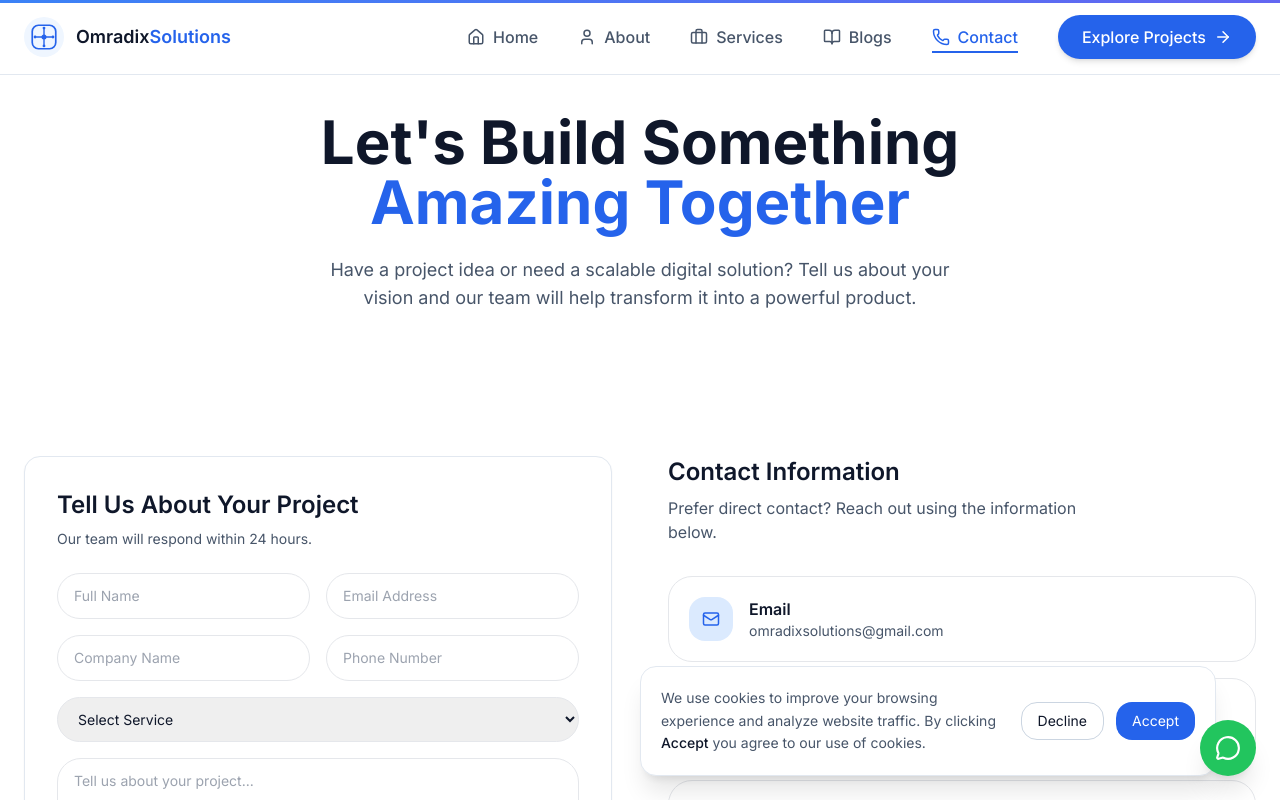
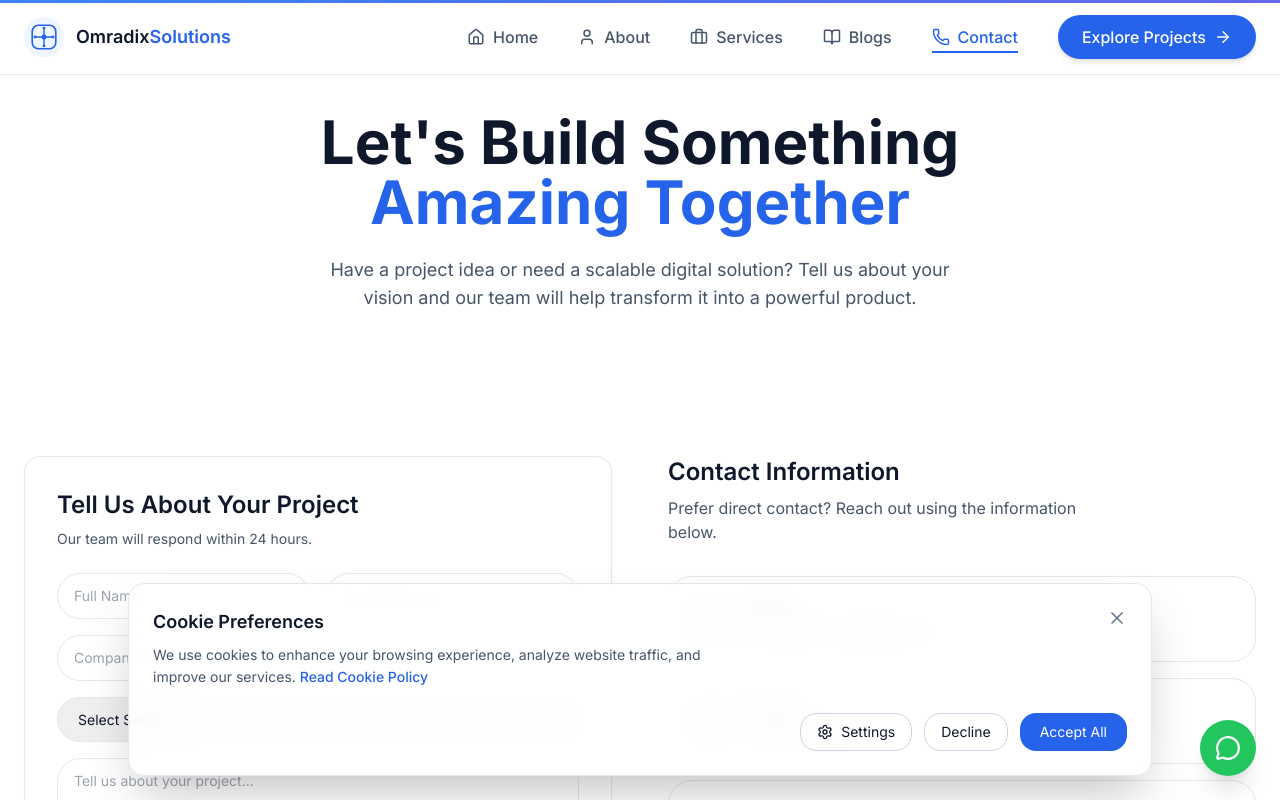
Before and after one commit to omshinde04/omradix-next, a Next.js app: page /contact in a window 1280 px wide. Shown: the top 800 px of the page. Built offline with nearby package versions, Linux system fonts and the light colour scheme.

Commit message:
Initial commit - CARPS India website

```diff
--- a/components/global/CookieBanner.jsx
+++ b/components/global/CookieBanner.jsx
@@ -2,10 +2,13 @@
 
 import { useEffect, useState } from "react";
 import { motion, AnimatePresence } from "framer-motion";
+import { Settings, X } from "lucide-react";
 
 export default function CookieBanner() {
 
     const [visible, setVisible] = useState(false);
+    const [showSettings, setShowSettings] = useState(false);
+    const [analyticsEnabled, setAnalyticsEnabled] = useState(true);
 
     useEffect(() => {
         const consent = localStorage.getItem("cookieConsent");
@@ -15,13 +18,21 @@ export default function CookieBanner() {
         }
     }, []);
 
-    const acceptCookies = () => {
+    const acceptAll = () => {
         localStorage.setItem("cookieConsent", "accepted");
+        localStorage.setItem("analyticsCookies", "true");
         setVisible(false);
     };
 
-    const declineCookies = () => {
+    const declineAll = () => {
         localStorage.setItem("cookieConsent", "declined");
+        localStorage.setItem("analyticsCookies", "false");
+        setVisible(false);
+    };
+
+    const savePreferences = () => {
+        localStorage.setItem("cookieConsent", "custom");
+        localStorage.setItem("analyticsCookies", analyticsEnabled);
         setVisible(false);
     };
 
@@ -32,37 +43,137 @@ export default function CookieBanner() {
             {visible && (
 
                 <motion.div
-                    initial={{ opacity: 0, y: 40 }}
+                    initial={{ opacity: 0, y: 80 }}
                     animate={{ opacity: 1, y: 0 }}
-                    exit={{ opacity: 0, y: 40 }}
+                    exit={{ opacity: 0, y: 80 }}
                     transition={{ duration: 0.35 }}
-                    className="fixed bottom-6 left-1/2 -translate-x-1/2 z-[1000] w-[92%] max-w-xl"
+                    className="fixed bottom-0 left-0 right-0 z-[9999] px-4 pb-4 sm:px-6 sm:pb-6"
                 >
 
-                    <div className="bg-white border border-slate-200 shadow-xl rounded-2xl p-5 flex flex-col sm:flex-row items-center gap-4">
+                    <div className="mx-auto max-w-5xl">
 
-                        <p className="text-sm text-slate-600 leading-relaxed text-center sm:text-left">
+                        <div className="backdrop-blur-lg bg-white/90 border border-slate-200 shadow-2xl rounded-2xl p-6">
 
-                            We use cookies to improve your browsing experience and analyze
-                            website traffic. By clicking <span className="font-medium text-slate-900">Accept</span> you agree to our use of cookies.
+                            {/* HEADER */}
+
+                            <div className="flex items-start justify-between">
+
+                                <div>
+
+                                    <h3 className="text-lg font-semibold text-slate-900">
+                                        Cookie Preferences
+                                    </h3>
+
+                                    <p className="mt-2 text-sm text-slate-600 leading-relaxed max-w-xl">
+
+                                        We use cookies to enhance your browsing experience, analyze
+                                        website traffic, and improve our services.
+
+                                        {" "}
+
+                                        <a
+                                            href="/cookie-policy"
+                                            className="text-blue-600 font-medium hover:underline"
+                                        >
+                                            Read Cookie Policy
+                                        </a>
 
                                     </p>
 
-                        <div className="flex gap-3 shrink-0">
+                                </div>
 
                                 <button
-                                onClick={declineCookies}
+                                    onClick={() => setVisible(false)}
+                                    className="text-slate-500 hover:text-slate-900"
+                                >
+                                    <X size={20} />
+                                </button>
+
+                            </div>
+
+
+                            {/* SETTINGS PANEL */}
+
+                            {showSettings && (
+
+                                <div className="mt-6 border-t pt-6 space-y-4">
+
+                                    <div className="flex items-center justify-between">
+
+                                        <div>
+
+                                            <h4 className="text-sm font-semibold text-slate-900">
+                                                Analytics Cookies
+                                            </h4>
+
+                                            <p className="text-xs text-slate-500">
+                                                Help us understand how visitors use our website.
+                                            </p>
+
+                                        </div>
+
+                                        <label className="relative inline-flex items-center cursor-pointer">
+
+                                            <input
+                                                type="checkbox"
+                                                checked={analyticsEnabled}
+                                                onChange={() => setAnalyticsEnabled(!analyticsEnabled)}
+                                                className="sr-only peer"
+                                            />
+
+                                            <div className="w-11 h-6 bg-gray-200 rounded-full peer peer-checked:bg-blue-600 transition"></div>
+
+                                            <div className="absolute left-1 top-1 w-4 h-4 bg-white rounded-full transition peer-checked:translate-x-5"></div>
+
+                                        </label>
+
+                                    </div>
+
+                                </div>
+
+                            )}
+
+
+                            {/* BUTTONS */}
+
+                            <div className="mt-6 flex flex-col sm:flex-row gap-3 sm:justify-end">
+
+                                <button
+                                    onClick={() => setShowSettings(!showSettings)}
+                                    className="flex items-center justify-center gap-2 px-4 py-2 text-sm border border-slate-300 rounded-lg hover:bg-slate-100 transition"
+                                >
+                                    <Settings size={16} />
+                                    Settings
+                                </button>
+
+                                <button
+                                    onClick={declineAll}
                                     className="px-4 py-2 text-sm border border-slate-300 rounded-lg hover:bg-slate-100 transition"
                                 >
                                     Decline
                                 </button>
 
+                                {showSettings ? (
+
                                     <button
-                                onClick={acceptCookies}
-                                className="px-4 py-2 text-sm bg-blue-600 text-white rounded-lg hover:bg-blue-700 transition"
+                                        onClick={savePreferences}
+                                        className="px-5 py-2 text-sm bg-blue-600 text-white rounded-lg hover:bg-blue-700 transition"
                                     >
-                                Accept
+                                        Save Preferences
                                     </button>
+
+                                ) : (
+
+                                    <button
+                                        onClick={acceptAll}
+                                        className="px-5 py-2 text-sm bg-blue-600 text-white rounded-lg hover:bg-blue-700 transition"
+                                    >
+                                        Accept All
+                                    </button>
+
+                                )}
+
+                            </div>
 
                         </div>
 
```
Lines whose indentation alone changed are shown as unchanged.
